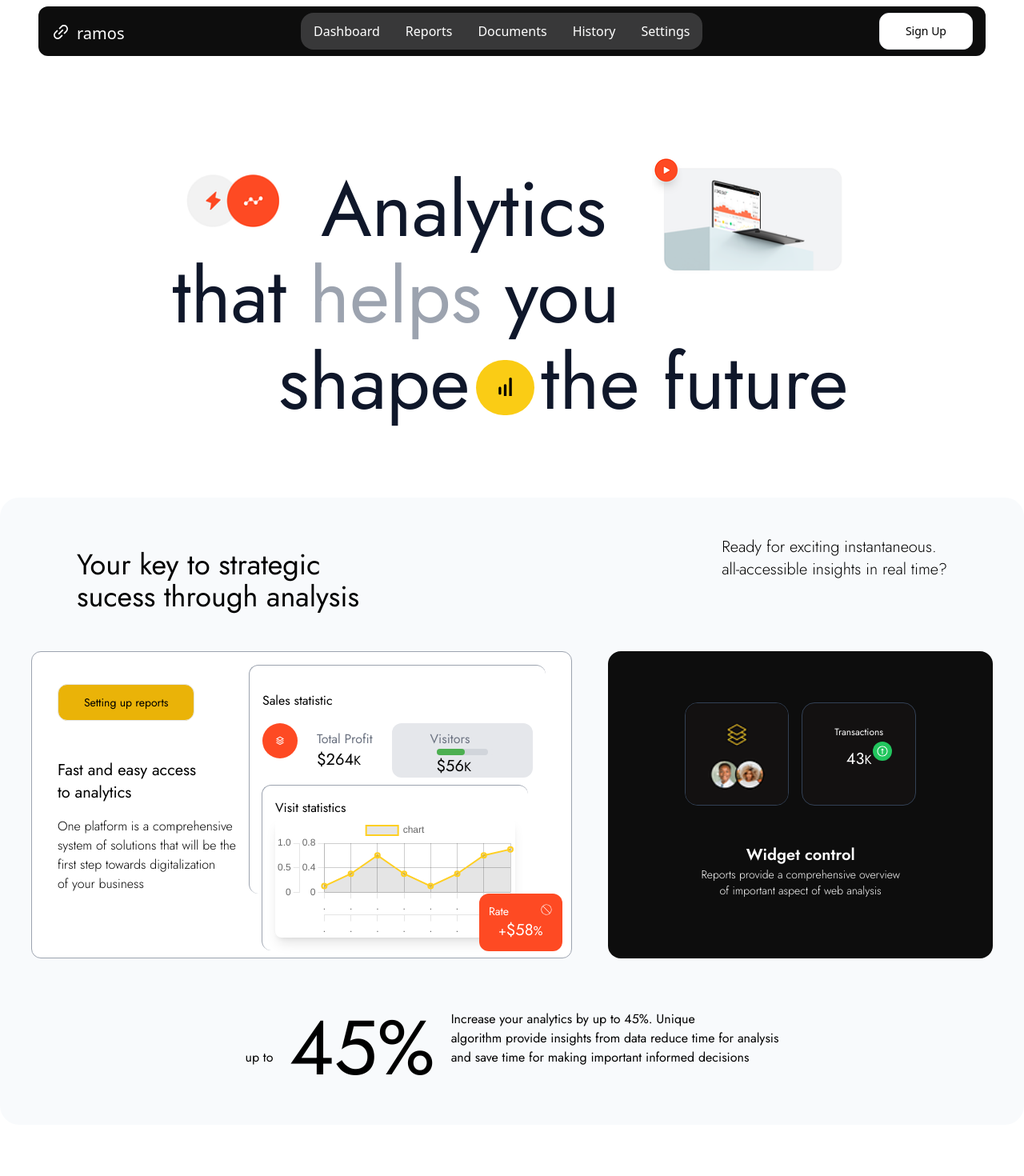
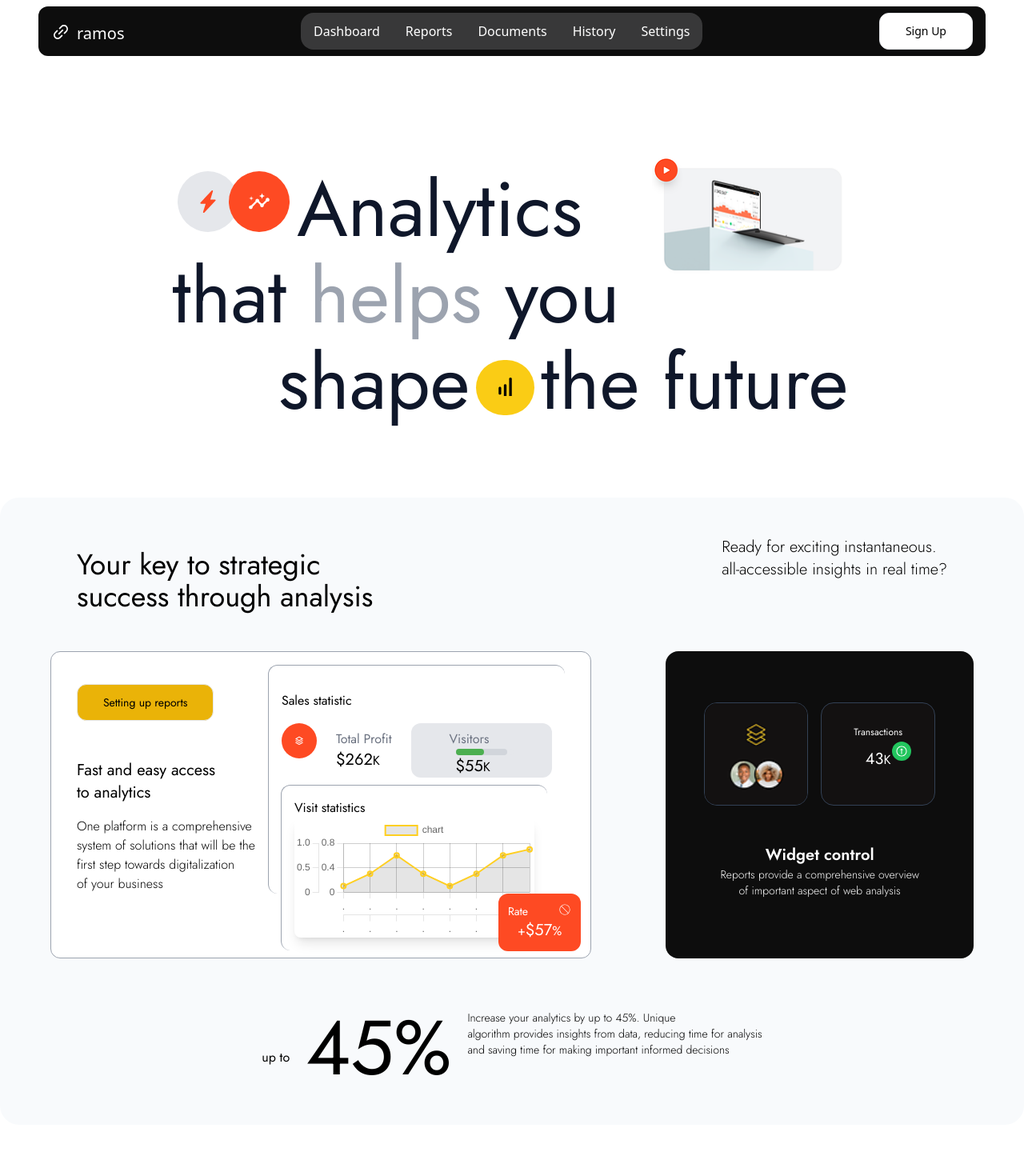
Before and after one commit to Abdullahi-design/monipoint-test, a Next.js app: page / in a window 1280 px wide. Shown: the top 1470 px of the page at 80% size. Built offline with nearby package versions, Linux system fonts and the light colour scheme.

Commit message:
final fixes

```diff
--- a/components/HomeHero.tsx
+++ b/components/HomeHero.tsx
@@ -2,6 +2,8 @@
 
 import { motion } from 'framer-motion';
 import Image from 'next/image';
+import { MdOutlineInsights } from "react-icons/md";
+import { BsFillLightningChargeFill } from "react-icons/bs";
 
 const HomeHero = () => {
   const textVariants = {
@@ -22,13 +24,14 @@ const HomeHero = () => {
               animate="visible"
               transition={{ ...textTransition, delay: 0.5 }}
             >
-              <Image
-                src="/assets/images/icons.png"
-                alt="logo"
-                width={120}
-                height={120}
-                className="object-contain"
-              />
+              <div className='flex w-1/2 relative'>
+                <p className="absolute z-10 -left-10 bg-gray-200 p-6 w-fit h-fit rounded-full">
+                  <BsFillLightningChargeFill className="w-7 h-7 text-[#fe4a23]" />
+                </p>
+                <p className="bg-[#fe4a23] left-6 z-20 absolute p-6 w-fit h-fit rounded-full">
+                  <MdOutlineInsights className="w-7 h-7 text-white" />
+              </p>
+              </div>
             </motion.div>
             <motion.h1
               variants={textVariants}
--- a/components/Strategy.tsx
+++ b/components/Strategy.tsx
@@ -1,39 +1,88 @@
-import Image from 'next/image'
-import React from 'react'
-import Stats from './ui/Stats'
-import WidgetControl from './ui/WidgetControl'
+"use client"
+
+import React, { useEffect } from 'react';
+import Stats from './ui/Stats';
+import WidgetControl from './ui/WidgetControl';
+import { motion, useAnimation } from 'framer-motion';
+import { useInView } from 'react-intersection-observer';
 
 const Strategy = () => {
+  const controls = useAnimation();
+  const textControls = useAnimation();
+  const [ref, inView] = useInView({ triggerOnce: true });
+
+  useEffect(() => {
+    if (inView) {
+      controls.start({ opacity: 1 });
+      textControls.start({ opacity: 1, y: 0, transition: { duration: 1 } });
+    }
+  }, [inView, controls, textControls]);
+
+  const textVariants = {
+    hidden: { opacity: 0, y: 20 },
+    visible: { opacity: 1, y: 0 },
+  };
+  const textTransition = { duration: 0.8, ease: 'easeInOut' };
+
   return (
-    <section className=' bg-slate-50 rounded-3xl p-4 py-12 font-jost'>
+    <motion.section
+      className='bg-slate-50 rounded-3xl p-4 py-12 font-jost'
+      initial={{ opacity: 0 }}
+      animate={controls}
+      ref={ref}
+    >
       <div className='flex justify-between px-20'>
-        <h1 className='text-4xl my-4'>Your key to strategic <br /> sucess through analysis</h1>
-        <h2 className='text-xl font-light'>Ready for exciting instantaneous. <br /> all-accessible insights in real time?</h2>
+        <motion.h1
+          className='text-4xl my-4'
+          variants={textVariants}
+          initial="hidden"
+          animate={textControls}
+        >
+          Your key to strategic <br /> success through analysis
+        </motion.h1>
+        <motion.h2
+          className='text-xl font-light'
+          variants={textVariants}
+          initial="hidden"
+          animate={textControls}
+        >
+          Ready for exciting instantaneous. <br /> all-accessible insights in real time?
+        </motion.h2>
       </div>
 
       <div className='flex justify-around mt-8 '>
-
-        <Stats/>
-
-        {/* <Image
-          src='/assets/images/widget-control.png'
-          alt='logo'
-          width={320}
-          height={320}
-          className='object-contain rounded-xl shadow-xl shadow-gray-500'
-        /> */}
-        <WidgetControl/>
-
-
+        <Stats />
+        <WidgetControl />
       </div>
 
       <div className='flex justify-center mt-16 gap-5'>
-        <p className='mt-12'>up to</p>
-        <h1 className='text-8xl'>45%</h1>
-        <article>Increase your analytics by up to 45%. Unique <br /> algorithm provide insights from data reduce time for analysis <br /> and save time for making important informed decisions</article>
+        <motion.p
+        className='mt-12'
+        animate={textControls}
+        initial="hidden"
+        transition={{ ...textTransition, delay: 0.5 }}
+        >up to</motion.p>
+        <motion.h1
+        className='text-8xl'
+        variants={textVariants}
+        initial="hidden"
+        animate={textControls}
+        transition={{ ...textTransition, delay: 0.6 }}
+        >
+          45%
+        </motion.h1>
+        <motion.article
+          variants={textVariants}
+          animate={textControls}
+          initial="hidden"
+          transition={{ ...textTransition, delay: 0.7 }}
+          className="text-sm font-light"
+        >
+          Increase your analytics by up to 45%. Unique <br /> algorithm provides insights from data, reducing time for analysis <br /> and saving time for making important informed decisions
+        </motion.article>
       </div>
-    </section>
-  )
-}
+    </motion.section>
+  );
+};
 
-export default Strategy
+export default Strategy;
--- a/components/ui/Info_1.tsx
+++ b/components/ui/Info_1.tsx
@@ -33,7 +33,7 @@ const Info_1 = () => {
 
           <div className='absolute mx-40 mt-8 bg-white  px-8 py-5 p-7 rounded-2xl border border-gray-100 shadow-xl'>
             <h1 className='text-sm text-black font-normal text-left mb-3'>Sales revenue</h1>
-            {shouldAnimate && <CountUp start={0} end={131.2} duration={2} prefix='$' className="text-black text-xl my-3 text-left" />}K
+            {shouldAnimate && <CountUp start={0} end={131.2} duration={10} prefix='$' className="text-black text-xl my-3 text-left" />}K
             <div className='flex gap-2 my-4'>
               <div className="h-1 px-4 rounded-full bg-[#4CAF50]"></div>
               <div className="h-1 px-4 rounded-full bg-yellow-400"></div>
--- a/components/ui/Info_2.tsx
+++ b/components/ui/Info_2.tsx
@@ -61,7 +61,7 @@ const Info_2 = () => {
             <section className='flex justify-between'>
                 <div className='text-left mt-12'>
                     <h1 className=' text-gray-400'>Total profit</h1>
-                    {shouldAnimate && <CountUp start={0} end={246.2} duration={2} prefix='$' className="text-black text-xl my-3 text-left" />}K
+                    {shouldAnimate && <CountUp start={0} end={246.2} duration={10} prefix='$' className="text-black text-xl my-3 text-left" />}K
                     <button className='data_visualization_btn'>Data Visualization</button>
                 </div>
                 <div className=' rotate-180 flex gap-2'>
--- a/components/ui/Stats.tsx
+++ b/components/ui/Stats.tsx
@@ -42,7 +42,7 @@ const Stats = () => {
             </p>
             <div className="p-2">
               <h1 className="text-gray-500 text-md">Total Profit</h1>
-              {shouldAnimate && <CountUp start={0} end={264.2} duration={2} prefix="$" className="text-black text-xl" />}K            </div>
+              {shouldAnimate && <CountUp start={0} end={264.2} duration={10} prefix="$" className="text-black text-xl" />}K            </div>
             <div className="bg-gray-200 p-2 px-12 rounded-xl">
               <h1 className="text-gray-500 text-md">Visitors</h1>
               {/* Add progress bar here */}
@@ -50,7 +50,7 @@ const Stats = () => {
                 <div className="bg-gray-200 px-2 w-full rounded-xl">
                   <div className="h-2 w-16 rounded-full bg-gray-300">
                     <div className="h-full w-full rounded-full" style={{ width: `${progressPercentage}%`, backgroundColor: '#4CAF50' }}></div>
-                    <CountUp start={0} end={currentSales} duration={2} separator="," prefix="$" className="text-black text-xl top-1/2 left-1/2 transform -translate-x-1/2 -translate-y-1/2" />K
+                    <CountUp start={0} end={currentSales} duration={10} separator="," prefix="$" className="text-black text-xl top-1/2 left-1/2 transform -translate-x-1/2 -translate-y-1/2" />K
                   </div>
                 </div>
               )}
@@ -70,7 +70,7 @@ const Stats = () => {
             <CiNoWaitingSign />
           </div>
           <div className='px-3'>
-            +<CountUp start={0} end={58} duration={2} prefix="$" className="text-white text-xl" />%
+            +<CountUp start={0} end={58} duration={10} prefix="$" className="text-white text-xl" />%
           </div>
         </section>
       </div>
--- a/components/ui/WidgetControl.tsx
+++ b/components/ui/WidgetControl.tsx
@@ -3,6 +3,7 @@
 import Image from 'next/image'
 import CountUp from 'react-countup';
 import { useEffect, useState } from 'react';
+import { motion } from 'framer-motion';
 import { useInView } from 'react-intersection-observer';
 import { LiaArrowAltCircleUpSolid } from "react-icons/lia";
 
@@ -15,8 +16,11 @@ const WidgetControl = () => {
         setShouldAnimate(true);
       }
     }, [inView]);
+
+    const textTransition = { duration: 0.8, ease: 'easeInOut' };
+
   return (
-    <section className='bg-[#0d0d0d] px-24 p-4 font-jost rounded-2xl' ref={ref}>
+    <section className='bg-[#0d0d0d] px-12 p-4 font-jost rounded-2xl' ref={ref}>
         <div className='flex gap-4 mt-12'>
             <Image
             src='/assets/images/widget-control.png'
@@ -32,14 +36,24 @@ const WidgetControl = () => {
                     <span className=''>
                         <LiaArrowAltCircleUpSolid className='absolute mx-12  -mt-2 w-6 h-6 text-white bg-green-500 rounded-full p-1'/>
                     </span>
-                    {shouldAnimate && <CountUp start={0} end={43} duration={2} className="text-white text-xl mt-2 text-center" />}K
+                    {shouldAnimate && <CountUp start={0} end={43} duration={10} className="text-white text-xl mt-2 text-center" />}K
                 </div>
             </div>
         </div>
 
         <div className='text-white text-center mt-12'>
-            <h1 className='text-xl font-semibold'>Widget control</h1>
-            <p className='text-sm font-light'>Reports provide a comprehensive overview <br /> of important aspect of web analysis</p>
+            <motion.h1
+            className='text-xl font-semibold'
+            initial="hidden"
+            animate="visible"
+            transition={{ ...textTransition, delay: 0.5 }}
+            >Widget control</motion.h1>
+            <motion.p
+            className='text-sm font-light'
+            initial="hidden"
+            animate="visible"
+            transition={{ ...textTransition, delay: 0.6 }}
+            >Reports provide a comprehensive overview <br /> of important aspect of web analysis</motion.p>
         </div>
     </section>
   )
```
Also changed, not shown: components/Nav.tsx (+7 -7 lines), components/Ramos.tsx (+9 -16 lines), public/assets/images/devices.png (added).
